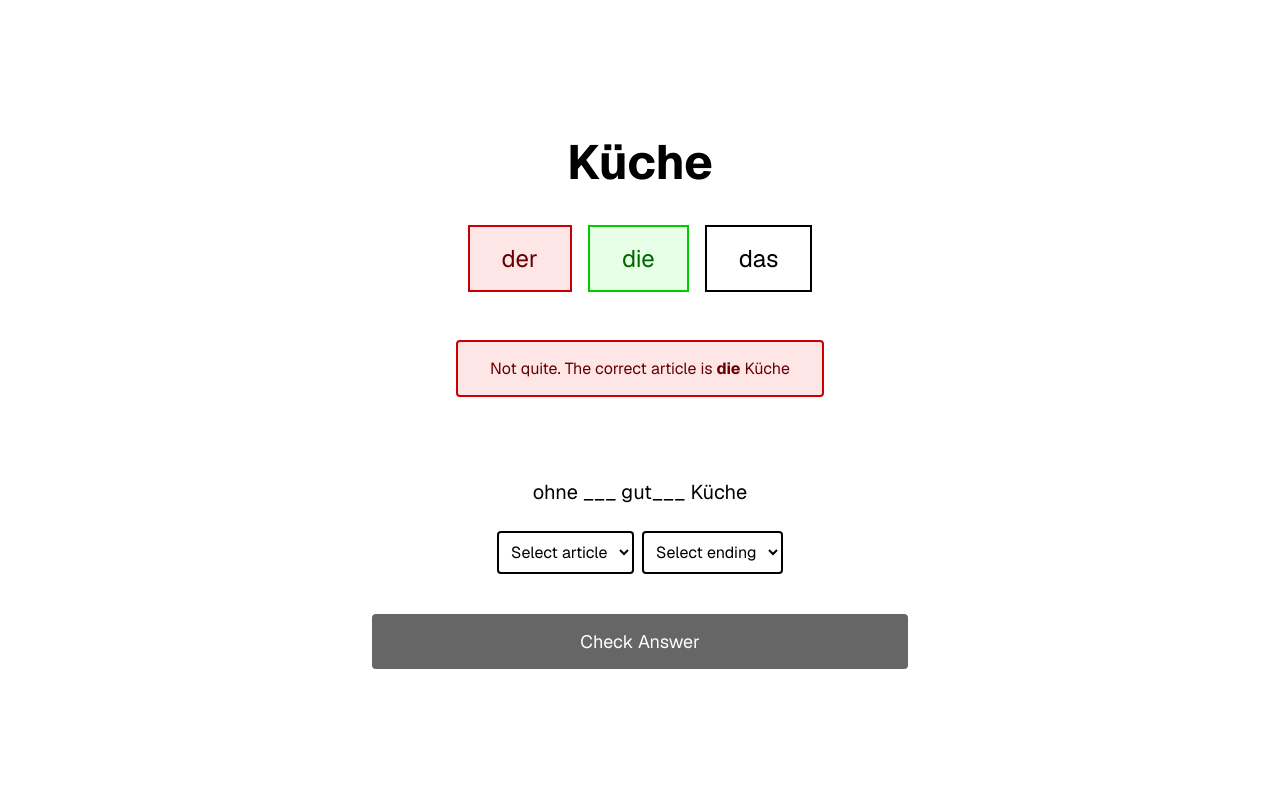
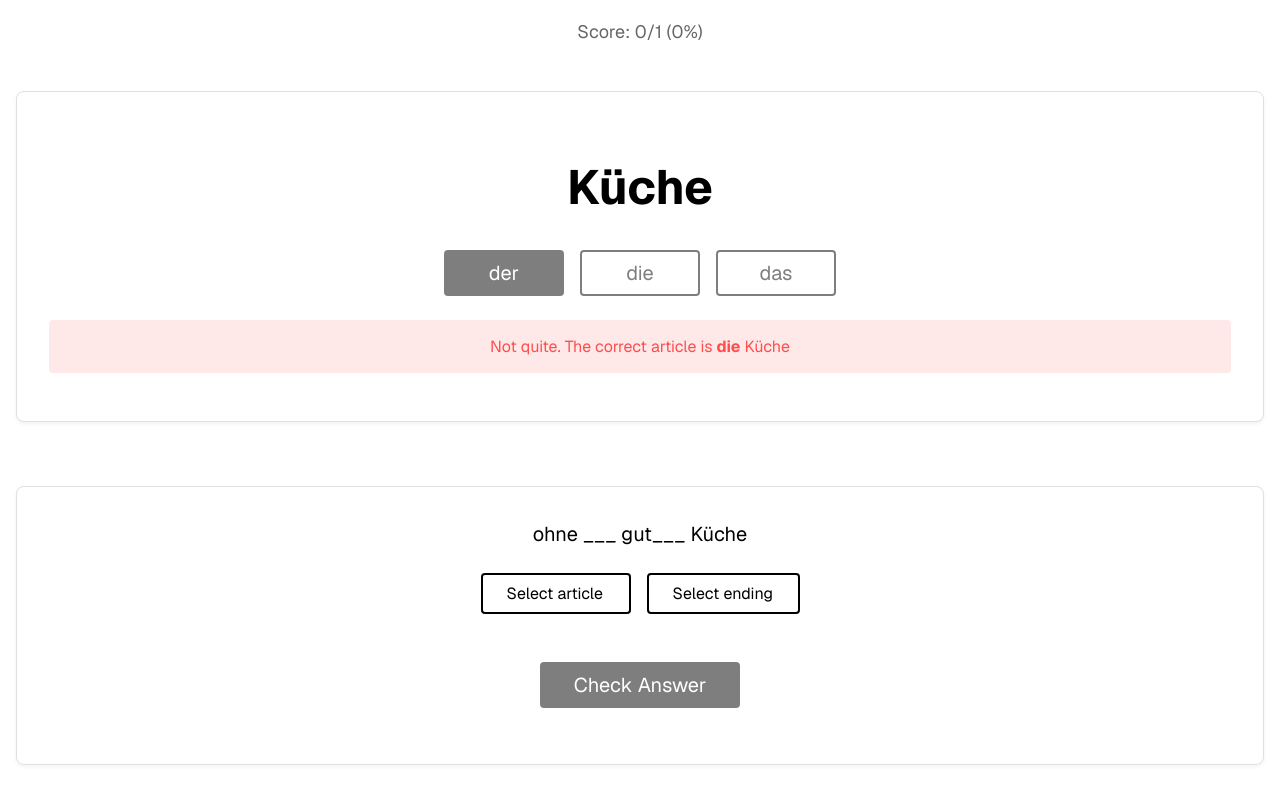
Before and after one commit to azproduction/der-die-das, a Next.js app: page / in a window 1280 px wide. Both pictures are taken after a click on the button "der". Built offline with nearby package versions, Linux system fonts and the light colour scheme.

Commit message:
fix: Styles

```diff
--- a/app/globals.css
+++ b/app/globals.css
@@ -1,4 +1,5 @@
-html, body {
+html,
+body {
   display: flex;
   height: 100%;
   width: 100%;
@@ -6,8 +7,38 @@ html, body {
   padding: 0;
   margin: 0;
   flex: 1;
+  background-color: #ffffff;
+  color: #000000;
+  font-family: var(--font-geist-sans);
+  -webkit-font-smoothing: antialiased;
+  -moz-osx-font-smoothing: grayscale;
 }
 
 * {
   box-sizing: border-box;
+  margin: 0;
+  padding: 0;
 }
+
+::selection {
+  background-color: #000000;
+  color: #ffffff;
+}
+
+button {
+  font-family: var(--font-geist-sans);
+  border: none;
+  background: none;
+  cursor: pointer;
+  padding: 0;
+  font: inherit;
+}
+
+button:focus {
+  outline: 2px solid #000000;
+  outline-offset: 2px;
+}
+
+button:focus:not(:focus-visible) {
+  outline: none;
+}
--- a/app/layout.tsx
+++ b/app/layout.tsx
@@ -1,6 +1,7 @@
 import type { Metadata } from "next";
 import { Geist, Geist_Mono } from "next/font/google";
 import StyledComponentsRegistry from "@/lib/StyledComponentsRegistry";
+import ThemeProvider from "@/components/ThemeProvider";
 import "./globals.css";
 
 const geistSans = Geist({
@@ -14,8 +15,8 @@ const geistMono = Geist_Mono({
 });
 
 export const metadata: Metadata = {
-  title: "Create Next App",
-  description: "Generated by create next app",
+  title: "Der Die Das - German Article Practice",
+  description: "Learn German articles through interactive practice",
 };
 
 export default function RootLayout({
@@ -26,7 +27,9 @@ export default function RootLayout({
   return (
     <html lang="en">
       <body className={`${geistSans.variable} ${geistMono.variable}`}>
-        <StyledComponentsRegistry>{children}</StyledComponentsRegistry>
+        <StyledComponentsRegistry>
+          <ThemeProvider>{children}</ThemeProvider>
+        </StyledComponentsRegistry>
       </body>
     </html>
   );
--- a/app/page.tsx
+++ b/app/page.tsx
@@ -18,6 +18,14 @@ const Wrapper = styled.div`
   display: flex;
   flex-direction: column;
   padding: 1rem;
+  gap: 2rem;
+`;
+
+const ScoreDisplay = styled.div`
+  font-family: var(--font-geist-sans);
+  font-size: 1.125rem;
+  color: #666;
+  text-align: center;
 `;
 
 export default function Home() {
@@ -26,6 +34,7 @@ export default function Home() {
   const [quizState, setQuizState] = useState<AdjectiveQuizState | null>(null);
   const [error, setError] = useState<string | null>(null);
   const [isLoading, setIsLoading] = useState(true);
+  const [score, setScore] = useState({ correct: 0, total: 0 });
   const wordSelector = useRef<WordSelector | null>(null);
 
   useEffect(() => {
@@ -45,14 +54,27 @@ export default function Home() {
     initializeWords();
   }, []);
 
+  const updateScore = (isCorrect: boolean) => {
+    setScore((prev) => ({
+      correct: prev.correct + (isCorrect ? 1 : 0),
+      total: prev.total + 1,
+    }));
+  };
+
   const handleGuess = (guess: Gender, isCorrect: boolean) => {
     if (!currentWord || !wordSelector.current) return;
 
+    updateScore(isCorrect);
+
     if (isCorrect) {
+      // Short delay to show feedback before moving to next word
+      setTimeout(() => {
         setCurrentWord(wordSelector.current!.getNextWord());
         setGameState("playing");
         setQuizState(null);
+      }, 1000);
     } else {
+      // Generate quiz state and transition to quiz mode
       const newQuizState = generateQuizState(currentWord);
       setQuizState(newQuizState);
       setGameState("quiz");
@@ -62,9 +84,19 @@ export default function Home() {
   const handleQuizSubmit = (isCorrect: boolean) => {
     if (!wordSelector.current) return;
 
+    updateScore(isCorrect);
+
+    // Short delay to show feedback before moving to next word
+    setTimeout(() => {
       setCurrentWord(wordSelector.current!.getNextWord());
       setGameState("playing");
       setQuizState(null);
+    }, 1000);
+  };
+
+  const getScorePercentage = () => {
+    if (score.total === 0) return 0;
+    return Math.round((score.correct / score.total) * 100);
   };
 
   if (isLoading) {
@@ -77,6 +109,10 @@ export default function Home() {
 
   return (
     <Wrapper>
+      <ScoreDisplay>
+        Score: {score.correct}/{score.total} ({getScorePercentage()}%)
+      </ScoreDisplay>
+
       <WordCard
         word={currentWord!}
         onGuess={handleGuess}
--- a/components/AdjectiveQuiz/index.tsx
+++ b/components/AdjectiveQuiz/index.tsx
@@ -1,71 +1,37 @@
+// components/AdjectiveQuiz/index.tsx
 import { useState } from "react";
-import styled from "styled-components";
 import type { GermanWord } from "@/types";
 import type { AdjectiveQuizState } from "@/types/quiz";
 import { getCorrectArticle, getCorrectEnding } from "@/utils/grammar";
+import { Card, Button, Select, ButtonGroup } from "../styles";
+import styled from "styled-components";
 
-const QuizContainer = styled.div`
+const QuizContainer = styled(Card)`
   display: flex;
   flex-direction: column;
-  gap: 1.5rem;
-  padding: 2rem;
-  width: 100%;
-  max-width: 600px;
-  margin: 0 auto;
+  gap: ${({ theme }) => theme.spacing.lg};
 `;
 
 const Sentence = styled.div`
-  font-size: 1.25rem;
+  font-size: ${({ theme }) => theme.typography.sizes.large};
   line-height: 1.5;
   text-align: center;
-  font-family: var(--font-geist-sans);
+  font-family: ${({ theme }) => theme.typography.fontFamilySans};
 `;
 
 const Hint = styled.div`
-  font-size: 0.875rem;
-  color: #666;
+  font-size: ${({ theme }) => theme.typography.sizes.small};
+  color: ${({ theme }) => theme.colors.secondary};
   text-align: center;
   font-style: italic;
-  font-family: var(--font-geist-sans);
 `;
 
-const DropdownContainer = styled.div`
+const SelectGroup = styled.div`
   display: flex;
-  gap: 0.5rem;
+  gap: ${({ theme }) => theme.spacing.md};
+  justify-content: center;
   align-items: center;
-  justify-content: center;
-`;
-
-const Select = styled.select`
-  padding: 0.5rem;
-  font-size: 1rem;
-  border: 2px solid black;
-  border-radius: 4px;
-  background: white;
-  cursor: pointer;
-  font-family: var(--font-geist-sans);
-
-  &:focus {
-    outline: none;
-    border-color: #0066cc;
-  }
-`;
-
-const SubmitButton = styled.button`
-  padding: 1rem 2rem;
-  font-size: 1.125rem;
-  background: black;
-  color: white;
-  border: none;
-  border-radius: 4px;
-  cursor: pointer;
-  margin-top: 1rem;
-  font-family: var(--font-geist-sans);
-
-  &:disabled {
-    background: #666;
-    cursor: not-allowed;
-  }
+  flex-wrap: wrap;
 `;
 
 interface AdjectiveQuizProps {
@@ -81,19 +47,14 @@ export default function AdjectiveQuiz({
 }: AdjectiveQuizProps) {
   const [selectedArticle, setSelectedArticle] = useState("");
   const [selectedEnding, setSelectedEnding] = useState("");
-  const [showHint, setShowHint] = useState(false);
 
   const handleSubmit = () => {
     const correctArticle = getCorrectArticle(word.article, quizState.case);
     const correctEnding = getCorrectEnding(word.article, quizState.case);
-
     const isCorrect =
       selectedArticle === correctArticle && selectedEnding === correctEnding;
-
     onSubmit(isCorrect);
   };
-
-  const showPrepositionHint = quizState.isDirectional !== undefined;
 
   return (
     <QuizContainer>
@@ -102,15 +63,15 @@ export default function AdjectiveQuiz({
         {selectedEnding || "___"} {word.word}
       </Sentence>
 
-      {showPrepositionHint && (
+      {quizState.isDirectional !== undefined && (
         <Hint>
-          Hint: &#34;{quizState.preposition}&#34; indicates{" "}
+          Hint: "{quizState.preposition}" indicates{" "}
           {quizState.isDirectional ? "movement/direction" : "position/location"}{" "}
           here
         </Hint>
       )}
 
-      <DropdownContainer>
+      <SelectGroup>
         <Select
           value={selectedArticle}
           onChange={(e) => setSelectedArticle(e.target.value)}
@@ -133,14 +94,16 @@ export default function AdjectiveQuiz({
           <option value="es">-es</option>
           <option value="er">-er</option>
         </Select>
-      </DropdownContainer>
+      </SelectGroup>
 
-      <SubmitButton
-        onClick={handleSubmit}
-        disabled={!selectedArticle || !selectedEnding}
-      >
-        Check Answer
-      </SubmitButton>
+      <ButtonGroup>
+        <Button
+          onClick={handleSubmit}
+          disabled={!selectedArticle || !selectedEnding}
+        >
+          Check Answer
+        </Button>
+      </ButtonGroup>
     </QuizContainer>
   );
 }
--- a/components/Feedback/index.tsx
+++ b/components/Feedback/index.tsx
@@ -1,21 +1,5 @@
-import styled, { keyframes } from "styled-components";
-
-const fadeIn = keyframes`
-  from { opacity: 0; transform: translateY(-10px); }
-  to { opacity: 1; transform: translateY(0); }
-`;
-
-const FeedbackContainer = styled.div<{ $isCorrect: boolean }>`
-  padding: 1rem 2rem;
-  background-color: ${(props) => (props.$isCorrect ? "#e6ffe6" : "#ffe6e6")};
-  border: 2px solid ${(props) => (props.$isCorrect ? "#00cc00" : "#cc0000")};
-  border-radius: 4px;
-  color: ${(props) => (props.$isCorrect ? "#006600" : "#660000")};
-  font-family: var(--font-geist-sans);
-  animation: ${fadeIn} 0.3s ease-out;
-  text-align: center;
-  margin: 1rem 0;
-`;
+// components/Feedback/index.tsx
+import { Feedback as StyledFeedback } from "../styles";
 
 interface FeedbackProps {
   isCorrect: boolean;
@@ -25,12 +9,12 @@ interface FeedbackProps {
 
 export function Feedback({ isCorrect, correctArticle, word }: FeedbackProps) {
   if (isCorrect) {
-    return <FeedbackContainer $isCorrect={true}>Correct! ✓</FeedbackContainer>;
+    return <StyledFeedback $isSuccess>Correct! ✓</StyledFeedback>;
   }
 
   return (
-    <FeedbackContainer $isCorrect={false}>
+    <StyledFeedback>
       Not quite. The correct article is <strong>{correctArticle}</strong> {word}
-    </FeedbackContainer>
+    </StyledFeedback>
   );
 }
--- /dev/null
+++ b/components/ThemeProvider.tsx
@@ -0,0 +1,12 @@
+"use client";
+
+import { ThemeProvider as StyledThemeProvider } from "styled-components";
+import { theme } from "@/lib/theme";
+
+export default function ThemeProvider({
+  children,
+}: {
+  children: React.ReactNode;
+}) {
+  return <StyledThemeProvider theme={theme}>{children}</StyledThemeProvider>;
+}
--- a/components/WordCard/index.tsx
+++ b/components/WordCard/index.tsx
@@ -1,74 +1,9 @@
+// components/WordCard/index.tsx
 import { useState, useEffect } from "react";
-import styled from "styled-components";
 import type { Gender, GermanWord } from "@/types";
 import { Feedback } from "../Feedback";
 import type { GameState } from "@/types/game";
-
-const Card = styled.article`
-  display: flex;
-  flex-direction: column;
-  align-items: center;
-  gap: 2rem;
-  padding: 2rem;
-  width: 100%;
-  max-width: 600px;
-  margin: 0 auto;
-`;
-
-const Word = styled.h1`
-  font-size: 3rem;
-  margin: 0;
-  text-align: center;
-  font-family: var(--font-geist-sans);
-`;
-
-const ButtonGroup = styled.div`
-  display: flex;
-  gap: 1rem;
-  width: 100%;
-  justify-content: center;
-`;
-
-// Updated styled components for WordCard
-const GenderButton = styled.button<{
-  $selected?: boolean;
-  $correct?: boolean;
-  $incorrect?: boolean;
-}>`
-  padding: 1rem 2rem;
-  font-size: 1.5rem;
-  border: 2px solid black;
-  background: ${(props) => {
-    if (props.$correct) return "#e6ffe6";
-    if (props.$incorrect) return "#ffe6e6";
-    return props.$selected ? "black" : "white";
-  }};
-  color: ${(props) => {
-    if (props.$correct) return "#006600";
-    if (props.$incorrect) return "#660000";
-    return props.$selected ? "white" : "black";
-  }};
-  border-color: ${(props) => {
-    if (props.$correct) return "#00cc00";
-    if (props.$incorrect) return "#cc0000";
-    return "black";
-  }};
-  cursor: ${(props) => (props.disabled ? "default" : "pointer")};
-  transition: all 0.2s ease;
-  font-family: var(--font-geist-sans);
-  min-width: 100px;
-
-  &:hover {
-    background: ${(props) => {
-      if (props.disabled) return props.$selected ? "black" : "white";
-      return props.$selected ? "black" : "#f0f0f0";
-    }};
-  }
-
-  &:active {
-    transform: ${(props) => (props.disabled ? "none" : "translateY(1px)")};
-  }
-`;
+import { Card, Word, ButtonGroup, Button } from "../styles";
 
 interface WordCardProps {
   word: GermanWord;
@@ -84,7 +19,6 @@ export default function WordCard({
   const [selectedGender, setSelectedGender] = useState<Gender | null>(null);
   const [gameState, setGameState] = useState<GameState>("playing");
 
-  // Reset state when word changes
   useEffect(() => {
     setSelectedGender(null);
     setGameState("playing");
@@ -96,8 +30,6 @@ export default function WordCard({
     const isCorrect = guess === word.article;
     setSelectedGender(guess);
     setGameState(isCorrect ? "correct" : "incorrect");
-
-    // Delay the callback to allow feedback to be shown
     onGuess(guess, isCorrect);
   };
 
@@ -105,36 +37,30 @@ export default function WordCard({
     <Card>
       <Word>{word.word}</Word>
       <ButtonGroup>
-        <GenderButton
+        <Button
           onClick={() => handleGuess("der")}
-          $selected={selectedGender === "der"}
-          $correct={gameState !== "playing" && word.article === "der"}
-          $incorrect={gameState === "incorrect" && selectedGender === "der"}
+          $variant={selectedGender === "der" ? "primary" : "secondary"}
           disabled={disabled || gameState !== "playing"}
           type="button"
         >
           der
-        </GenderButton>
-        <GenderButton
+        </Button>
+        <Button
           onClick={() => handleGuess("die")}
-          $selected={selectedGender === "die"}
-          $correct={gameState !== "playing" && word.article === "die"}
-          $incorrect={gameState === "incorrect" && selectedGender === "die"}
+          $variant={selectedGender === "die" ? "primary" : "secondary"}
           disabled={disabled || gameState !== "playing"}
           type="button"
         >
           die
-        </GenderButton>
-        <GenderButton
+        </Button>
+        <Button
           onClick={() => handleGuess("das")}
-          $selected={selectedGender === "das"}
-          $correct={gameState !== "playing" && word.article === "das"}
-          $incorrect={gameState === "incorrect" && selectedGender === "das"}
+          $variant={selectedGender === "das" ? "primary" : "secondary"}
           disabled={disabled || gameState !== "playing"}
           type="button"
         >
           das
-        </GenderButton>
+        </Button>
       </ButtonGroup>
 
       {gameState !== "playing" && (
--- /dev/null
+++ b/components/styles.ts
@@ -0,0 +1,109 @@
+// components/styles.ts
+import styled from "styled-components";
+import { Theme } from "@/lib/theme";
+
+export const Container = styled.div`
+  max-width: 800px;
+  width: 100%;
+  margin: 0 auto;
+  padding: ${({ theme }: { theme: Theme }) => theme.spacing.md};
+
+  @media (min-width: ${({ theme }) => theme.breakpoints.tablet}) {
+    padding: ${({ theme }) => theme.spacing.xl};
+  }
+`;
+
+export const Card = styled.div`
+  background: ${({ theme }) => theme.colors.background};
+  border: 1px solid ${({ theme }) => theme.colors.border};
+  border-radius: 8px;
+  padding: ${({ theme }) => theme.spacing.xl};
+  width: 100%;
+  margin: ${({ theme }) => theme.spacing.md} 0;
+  box-shadow: 0 2px 4px rgba(0, 0, 0, 0.05);
+  transition: transform ${({ theme }) => theme.transitions.default};
+
+  &:hover {
+    transform: translateY(-2px);
+  }
+`;
+
+export const Button = styled.button<{ $variant?: "primary" | "secondary" }>`
+  background: ${({ theme, $variant }) =>
+    $variant === "secondary" ? theme.colors.background : theme.colors.primary};
+  color: ${({ theme, $variant }) =>
+    $variant === "secondary" ? theme.colors.primary : theme.colors.background};
+  border: 2px solid ${({ theme }) => theme.colors.primary};
+  padding: ${({ theme }) => `${theme.spacing.sm} ${theme.spacing.xl}`};
+  font-size: ${({ theme }) => theme.typography.sizes.large};
+  border-radius: 4px;
+  transition: all ${({ theme }) => theme.transitions.fast};
+  min-width: 120px;
+  text-align: center;
+
+  &:hover {
+    background: ${({ theme, $variant }) =>
+      $variant === "secondary" ? theme.colors.border : theme.colors.secondary};
+  }
+
+  &:disabled {
+    opacity: 0.5;
+    cursor: not-allowed;
+  }
+`;
+
+export const Word = styled.h1`
+  font-size: ${({ theme }) => theme.typography.sizes.huge};
+  font-family: ${({ theme }) => theme.typography.fontFamilySans};
+  text-align: center;
+  margin: ${({ theme }) => theme.spacing.xl} 0;
+
+  @media (max-width: ${({ theme }) => theme.breakpoints.mobile}) {
+    font-size: ${({ theme }) => theme.typography.sizes.xxlarge};
+  }
+`;
+
+export const Feedback = styled.div<{ $isSuccess?: boolean }>`
+  background: ${({ theme, $isSuccess }) =>
+    $isSuccess ? theme.colors.success : theme.colors.error}20;
+  color: ${({ theme, $isSuccess }) =>
+    $isSuccess ? theme.colors.success : theme.colors.error};
+  padding: ${({ theme }) => theme.spacing.md};
+  border-radius: 4px;
+  text-align: center;
+  font-size: ${({ theme }) => theme.typography.sizes.base};
+  margin: ${({ theme }) => theme.spacing.md} 0;
+`;
+
+export const Select = styled.select`
+  appearance: none;
+  background: ${({ theme }) => theme.colors.background};
+  border: 2px solid ${({ theme }) => theme.colors.primary};
+  border-radius: 4px;
+  padding: ${({ theme }) => `${theme.spacing.sm} ${theme.spacing.lg}`};
+  font-size: ${({ theme }) => theme.typography.sizes.base};
+  font-family: ${({ theme }) => theme.typography.fontFamilySans};
+  cursor: pointer;
+  min-width: 150px;
+
+  &:focus {
+    outline: none;
+    border-color: ${({ theme }) => theme.colors.secondary};
+  }
+`;
+
+export const Score = styled.div`
+  font-size: ${({ theme }) => theme.typography.sizes.large};
+  color: ${({ theme }) => theme.colors.secondary};
+  text-align: center;
+  margin: ${({ theme }) => theme.spacing.md} 0;
+  font-family: ${({ theme }) => theme.typography.fontFamilyMono};
+`;
+
+export const ButtonGroup = styled.div`
+  display: flex;
+  gap: ${({ theme }) => theme.spacing.md};
+  justify-content: center;
+  flex-wrap: wrap;
+  margin: ${({ theme }) => theme.spacing.lg} 0;
+`;
--- /dev/null
+++ b/lib/theme.ts
@@ -0,0 +1,42 @@
+export const theme = {
+  colors: {
+    primary: "#000000",
+    secondary: "#666666",
+    background: "#FFFFFF",
+    success: "#00A67E",
+    error: "#FF4D4D",
+    border: "#E0E0E0",
+  },
+  typography: {
+    fontFamilySans: "var(--font-geist-sans)",
+    fontFamilyMono: "var(--font-geist-mono)",
+    sizes: {
+      small: "0.875rem",
+      base: "1rem",
+      large: "1.25rem",
+      xlarge: "1.5rem",
+      xxlarge: "2rem",
+      huge: "3rem",
+    },
+  },
+  spacing: {
+    xs: "0.25rem",
+    sm: "0.5rem",
+    md: "1rem",
+    lg: "1.5rem",
+    xl: "2rem",
+    xxl: "3rem",
+  },
+  breakpoints: {
+    mobile: "320px",
+    tablet: "768px",
+    desktop: "1024px",
+  },
+  transitions: {
+    fast: "150ms ease",
+    default: "300ms ease",
+    slow: "500ms ease",
+  },
+};
+
+export type Theme = typeof theme;
--- /dev/null
+++ b/types/styled.d.ts
@@ -0,0 +1,6 @@
+import "styled-components";
+import { Theme } from "@/lib/theme";
+
+declare module "styled-components" {
+  export interface DefaultTheme extends Theme {}
+}
```
Lines whose indentation alone changed are shown as unchanged.
